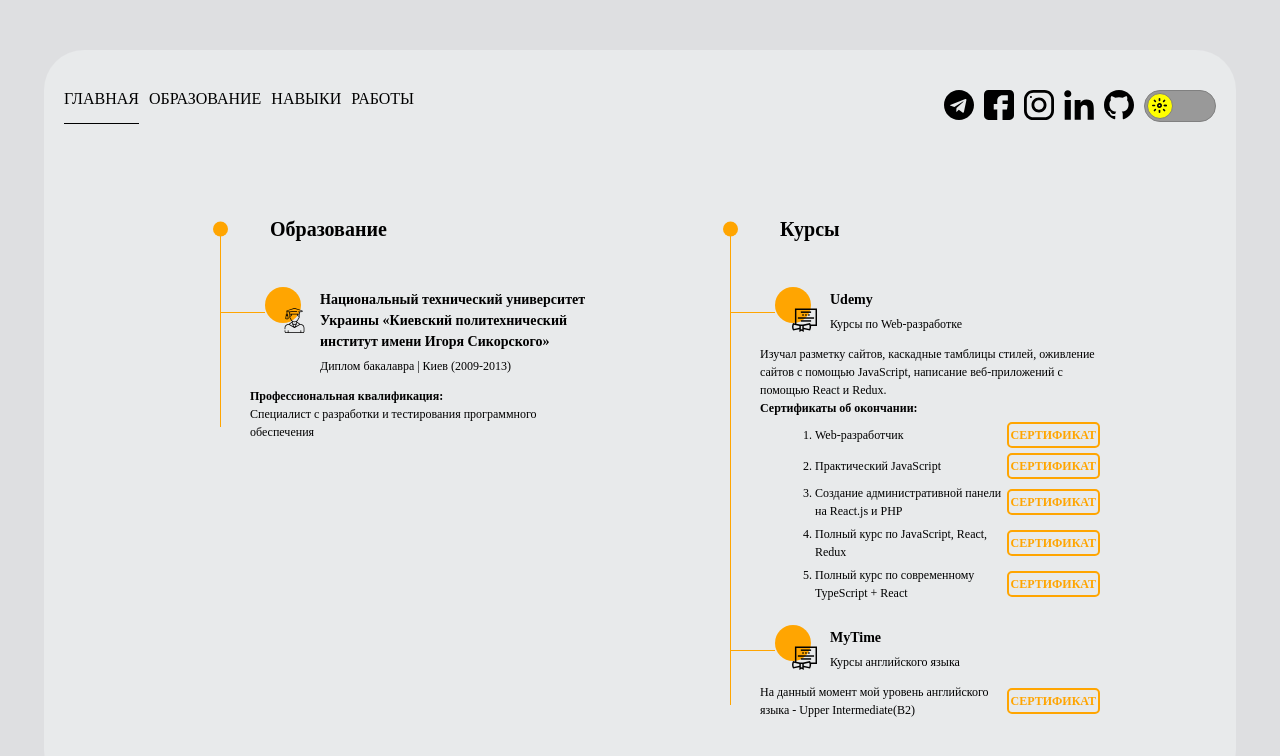
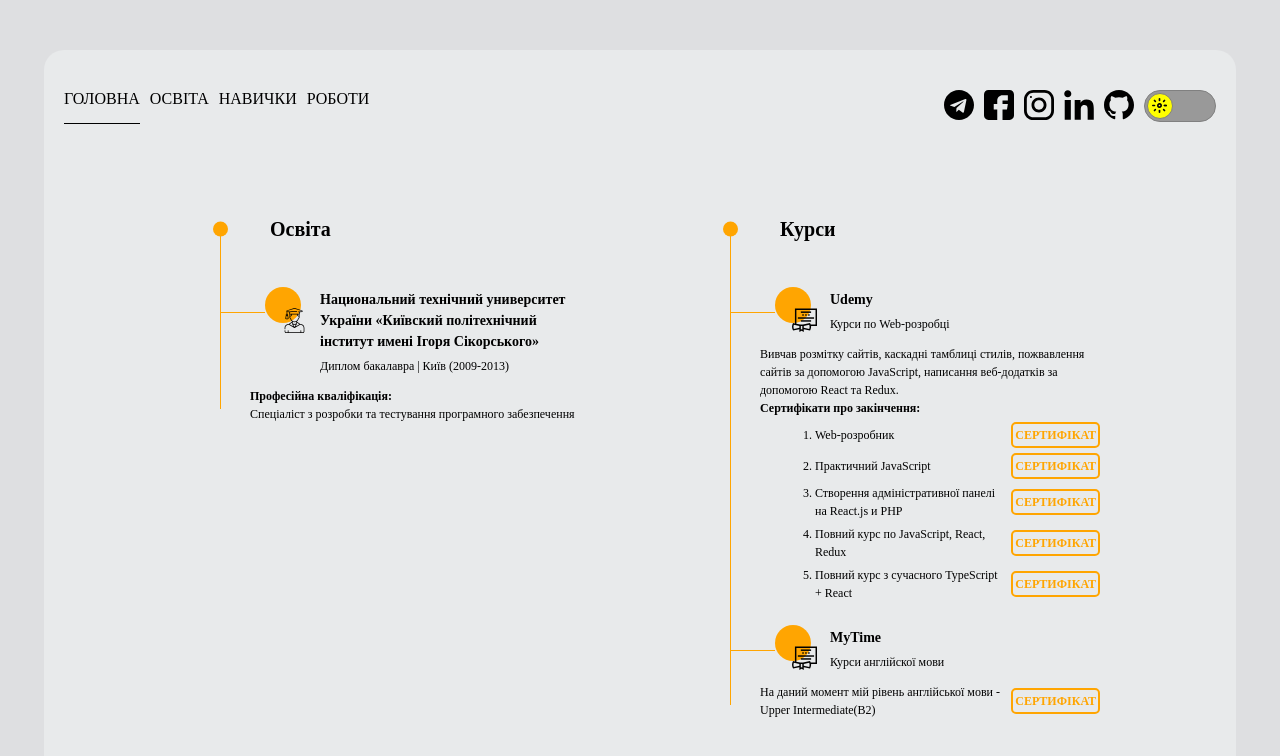
Before and after one commit to Sorini92/reactportfolio, a React (Create React App) app: page /education in a window 1280 px wide. Shown: the top 756 px of the page. Built offline with nearby package versions, Linux system fonts and the light colour scheme; a web font is replaced by a local one.

Commit message:
some changes

```diff
--- a/src/App.scss
+++ b/src/App.scss
@@ -30,7 +30,7 @@ body, html {
     width: 1240px;
     padding: 20px;
     margin: 0 auto;
-    border-radius: 40px;
+    border-radius: 20px;
     color: black;
     background-color: rgb(232, 234, 235);
     font-family: 'Merienda', cursive;
@@ -41,11 +41,11 @@ body, html {
         width: 1240px;
         padding: 20px;
         margin: 0 auto;
-        border-radius: 3%;
+        border-radius: 20px;
         color: black;
         font-family: 'Merienda', cursive;
         font-family: 'Tillana', cursive;
-        background-color: rgb(30, 34, 36);
+        background-color: rgb(46, 51, 53);
     }
 }
 
--- a/src/components/education/Education.js
+++ b/src/components/education/Education.js
@@ -7,7 +7,7 @@ const Education = ({theme}) => {
             <div className="education">
                 <div className="education__wrapper">
                     <div className="education__column uk-animation-scale-up uk-transform-origin-top-center">
-                        <h3 className={`title title_fz20 ${theme === "light" ? "education__column-title" : "education__column-darktitle"}`}>Образование</h3>
+                        <h3 className={`title title_fz20 ${theme === "light" ? "education__column-title" : "education__column-darktitle"}`}>Освіта</h3>
                         <ul className="education__list">
                             <li className="education__list-item">
                                 <div className="education__item">
@@ -15,19 +15,19 @@ const Education = ({theme}) => {
                                         <div className="education__item-icon">
                                             {theme === "light" ? <img src={process.env.PUBLIC_URL + '/resources/icons/experience/university.svg'} alt="university"/> : <img src={process.env.PUBLIC_URL + '/resources/icons/experience/darkuniversity.svg'} alt="university"/>}
                                         </div>
-                                        <h4 className={`${theme === "light" ? "education__item-title" : "education__item-darktitle"} title title_fz14`}>Национальный технический университет Украины «Киевский политехнический институт имени Игоря Сикорского»</h4>
-                                        <div className={theme === "light" ? `education__item-location` : "education__item-darklocation"}>Диплом бакалавра | Киев (2009-2013)</div>
+                                        <h4 className={`${theme === "light" ? "education__item-title" : "education__item-darktitle"} title title_fz14`}>Национальний технічний университет України «Київский політехнічний інститут имені Ігоря Сікорського»</h4>
+                                        <div className={theme === "light" ? `education__item-location` : "education__item-darklocation"}>Диплом бакалавра | Київ (2009-2013)</div>
                                     </div>
                                     <div className={theme === "light" ? "education__item-body" : "education__item-darkbody"}>
-                                        <strong>Профессиональная квалификация:</strong><br/>
-                                        Cпециалист с разработки и тестирования программного обеспечения
+                                        <strong>Професійна кваліфікація:</strong><br/>
+                                        Спеціаліст з розробки та тестування програмного забезпечення
                                     </div>
                                 </div>
                             </li>
                         </ul>
                     </div>
                     <div className="education__column uk-animation-scale-up uk-transform-origin-top-center">
-                        <h3 className={`title title_fz20 ${theme === "light" ? "education__column-title" : "education__column-darktitle"}`}>Курсы</h3>
+                        <h3 className={`title title_fz20 ${theme === "light" ? "education__column-title" : "education__column-darktitle"}`}>Курси</h3>
                         <ul className="education__list">
                             <li className="education__list-item">
                                 <div className="education__item">
@@ -36,40 +36,40 @@ const Education = ({theme}) => {
                                             {theme === "light" ? <img src={process.env.PUBLIC_URL + "/resources/icons/experience/courses.svg"} alt="front-end"/> : <img src={process.env.PUBLIC_URL + "/resources/icons/experience/darkcourses.svg"} alt="front-end"/>}
                                         </div>
                                         <h4 className={`${theme === "light" ? "education__item-title" : "education__item-darktitle"} title title_fz14`}>Udemy</h4>
-                                        <div className={theme === "light" ? `education__item-location` : "education__item-darklocation"}>Курсы по Web-разработке </div>
+                                        <div className={theme === "light" ? `education__item-location` : "education__item-darklocation"}>Курси по Web-розробці </div>
                                     </div>
                                     <div className={theme === "light" ? "education__item-body" : "education__item-darkbody"}>
-                                        Изучал разметку сайтов, каскадные тамблицы стилей, оживление сайтов с помощью JavaScript, написание веб-приложений с помощью React и Redux.<br/>
-                                        <strong>Сертификаты об окончании:</strong>
+                                        Вивчав розмітку сайтів, каскадні тамблиці стилів, пожвавлення сайтів за допомогою JavaScript, написання веб-додатків за допомогою React та Redux.<br/>
+                                        <strong>Сертифікати про закінчення:</strong>
                                         <ol className="education__item-body-list">
                                             <li>
                                                 <div className="education__item-body-list-item">
-                                                    <div>Web-разработчик </div>
-                                                    <a href={process.env.PUBLIC_URL + "/resources/img/sertificates/webdev.jpg"} className="education__item-body-btn" target="_blank" rel="noreferrer">Сертификат</a>
+                                                    <div>Web-розробник </div>
+                                                    <a href={process.env.PUBLIC_URL + "/resources/img/sertificates/webdev.jpg"} className="education__item-body-btn" target="_blank" rel="noreferrer">Сертифікат</a>
                                                 </div>
                                             </li>
                                             <li>
                                                 <div className="education__item-body-list-item">
-                                                    <div>Практический JavaScript </div>
-                                                    <a href={process.env.PUBLIC_URL + "/resources/img/sertificates/practJS.jpg"} className="education__item-body-btn" target="_blank" rel="noreferrer">Сертификат</a>
+                                                    <div>Практичний JavaScript </div>
+                                                    <a href={process.env.PUBLIC_URL + "/resources/img/sertificates/practJS.jpg"} className="education__item-body-btn" target="_blank" rel="noreferrer">Сертифікат</a>
                                                 </div>
                                             </li>
                                             <li>
                                                 <div className="education__item-body-list-item">
-                                                    <div>Создание административной панели на React.js и PHP</div>
-                                                    <a href={process.env.PUBLIC_URL + "/resources/img/sertificates/admin.jpg"} className="education__item-body-btn" target="_blank" rel="noreferrer">Сертификат</a>
+                                                    <div>Створення адміністративної панелі на React.js и PHP</div>
+                                                    <a href={process.env.PUBLIC_URL + "/resources/img/sertificates/admin.jpg"} className="education__item-body-btn" target="_blank" rel="noreferrer">Сертифікат</a>
                                                 </div>
                                             </li>
                                             <li>
                                                 <div className="education__item-body-list-item">
-                                                    <div>Полный курс по JavaScript, React, Redux</div>
-                                                    <a href={process.env.PUBLIC_URL + "/resources/img/sertificates/fullcurse.jpg"} className="education__item-body-btn" target="_blank" rel="noreferrer">Сертификат</a>
+                                                    <div>Повний курс по JavaScript, React, Redux</div>
+                                                    <a href={process.env.PUBLIC_URL + "/resources/img/sertificates/fullcurse.jpg"} className="education__item-body-btn" target="_blank" rel="noreferrer">Сертифікат</a>
                                                 </div>
                                             </li>
                                             <li>
                                                 <div className="education__item-body-list-item">
-                                                    <div>Полный курс по современному TypeScript + React</div>
-                                                    <a href={process.env.PUBLIC_URL + "/resources/img/sertificates/typescriptsertificate.jpg"} className="education__item-body-btn" target="_blank" rel="noreferrer">Сертификат</a>
+                                                    <div>Повний курс з сучасного TypeScript + React</div>
+                                                    <a href={process.env.PUBLIC_URL + "/resources/img/sertificates/typescriptsertificate.jpg"} className="education__item-body-btn" target="_blank" rel="noreferrer">Сертифікат</a>
                                                 </div>
                                             </li>
                                         </ol>
@@ -81,12 +81,12 @@ const Education = ({theme}) => {
                                             {theme === "light" ? <img src={process.env.PUBLIC_URL + "/resources/icons/experience/courses.svg"} alt="front-end"/> : <img src={process.env.PUBLIC_URL + "/resources/icons/experience/darkcourses.svg"} alt="front-end"/>}
                                         </div>
                                         <h4 className={`${theme === "light" ? "education__item-title" : "education__item-darktitle"} title title_fz14`}>MyTime</h4>
-                                        <div className={theme === "light" ? `education__item-location` : "education__item-darklocation"}>Курсы английского языка</div>
+                                        <div className={theme === "light" ? `education__item-location` : "education__item-darklocation"}>Курси англійскої мови</div>
                                     </div>
                                     <div className={theme === "light" ? "education__item-body" : "education__item-darkbody"}>
                                         <div className="education__item-body-list-item">
-                                            <div>На данный момент мой уровень английского языка - Upper Intermediate(B2)</div>
-                                            <a href={process.env.PUBLIC_URL + "/resources/img/sertificates/english.jpg"} className="education__item-body-btn" target="_blank" rel="noreferrer">Сертификат</a>
+                                            <div>На даний момент мій рівень англійської мови - Upper Intermediate(B2)</div>
+                                            <a href={process.env.PUBLIC_URL + "/resources/img/sertificates/english.jpg"} className="education__item-body-btn" target="_blank" rel="noreferrer">Сертифікат</a>
                                         </div>
                                     </div>
                                 </div>
--- a/src/components/header/Header.js
+++ b/src/components/header/Header.js
@@ -16,18 +16,18 @@ const Header = ({setTheme, theme}) => {
     };
 
     const links = [
-        {to: '/', text: 'ГЛАВНАЯ'},
-        {to: '/education', text: 'ОБРАЗОВАНИЕ'},
-        {to: '/skills', text: 'НАВЫКИ'},
-        {to: '/works', text: 'РАБОТЫ'},
+        {to: '/', text: 'ГОЛОВНА'},
+        {to: '/education', text: 'ОСВІТА'},
+        {to: '/skills', text: 'НАВИЧКИ'},
+        {to: '/works', text: 'РОБОТИ'},
     ]
 
     const socials = [
-        {lightimg: "/resources/icons/social/telegram.svg", darkimg: "/resources/icons/social/darktelegram.svg", alt: 'telegram', href: ''},
-        {lightimg: "/resources/icons/social/facebook.svg", darkimg: "/resources/icons/social/darkfacebook.svg", alt: 'facebook', href: ''},
-        {lightimg: "/resources/icons/social/Instagram.svg", darkimg: "/resources/icons/social/darkInstagram.svg", alt: 'instagram', href: ''},
-        {lightimg: "/resources/icons/social/linkedin.svg", darkimg: "/resources/icons/social/darklinkedin.svg", alt: 'linkedIn', href: ''},
-        {lightimg: "/resources/icons/social/github.svg", darkimg: "/resources/icons/social/darkgithub.svg", alt: 'github', href: ''},
+        {lightimg: "/resources/icons/social/telegram.svg", darkimg: "/resources/icons/social/darktelegram.svg", alt: 'telegram', href: 't.me/artbed'},
+        {lightimg: "/resources/icons/social/facebook.svg", darkimg: "/resources/icons/social/darkfacebook.svg", alt: 'facebook', href: 'https://www.facebook.com/artem.bedlinskiy'},
+        {lightimg: "/resources/icons/social/Instagram.svg", darkimg: "/resources/icons/social/darkInstagram.svg", alt: 'instagram', href: 'https://www.instagram.com/artembedlinsky/'},
+        {lightimg: "/resources/icons/social/linkedin.svg", darkimg: "/resources/icons/social/darklinkedin.svg", alt: 'linkedIn', href: 'https://www.linkedin.com/in/artem-bedlinskyi-558778221/'},
+        {lightimg: "/resources/icons/social/github.svg", darkimg: "/resources/icons/social/darkgithub.svg", alt: 'github', href: 'https://github.com/Sorini92'},
     ];
 
     const handleChangeTheme = (temp) => {
--- a/src/components/skills/Skills.js
+++ b/src/components/skills/Skills.js
@@ -3,16 +3,16 @@ import "./skills.scss";
 const Skills = ({theme}) => {
 
     const skills = [
-        {darkimg: "/resources/icons/skills/darkhtml5.svg", lightimg: "/resources/icons/skills/html5.svg", title: "HTML5", description: "Именно он создает каркас вашего сайта или приложения, а пятая версия позволит мне создавать более SEO-оптимизированную структуру вашего продукта"},
-        {darkimg: "/resources/icons/skills/darkcss3.svg", lightimg: "/resources/icons/skills/css3.svg", title: "CSS3", description: "Этот язык стилей позволяет мне создавать абсолютно любой внешний вид вашего сайта или приложения. Все ограничивается только вашей фантазией!"},
-        {darkimg: "/resources/icons/skills/sass.svg", lightimg: "/resources/icons/skills/sass.svg", title: "Sass", description: "модуль, включенный в Haml. Sass — это метаязык на основе CSS, предназначенный для увеличения уровня абстракции CSS-кода и упрощения файлов каскадных таблиц стилей."},
-        {darkimg: "/resources/icons/skills/darkjs.svg", lightimg: "/resources/icons/skills/js.svg", title: "JavaScript", description: "Этот язык программирования позволяет оживить все что угодно: слайдеры, окна, подсказки, вкладки, получение данных от сервера и многое другое"},
-        {darkimg: "/resources/icons/skills/react.svg",lightimg: "/resources/icons/skills/react.svg", title: "React", description: "Эта библиотека позволяет создавать web-приложения. Мы можем создать максимально интерактивный продукт именно под ваши цели"},
-        {darkimg: "/resources/icons/skills/typescript.svg", lightimg: "/resources/icons/skills/typescript.svg", title: "TypeScript", description: "TypeScript — язык программирования, позиционируемый как средство разработки веб-приложений, расширяющее возможности JavaScript"},
-        {darkimg: "/resources/icons/skills/redux.svg",lightimg: "/resources/icons/skills/redux.svg", title: "Redux", description: "Redux — библиотека для JavaScript с открытым исходным кодом, предназначенная для управления состоянием приложения."},
-        {darkimg: "/resources/icons/skills/darknextjs.svg",lightimg: "/resources/icons/skills/nextjs.svg", title: "Nextjs", description: "Next.js — фреймворк предназначен для решения проблемы React.js, связанной с отрисовкой приложения на стороне сервера - SSR. Работает на сервере и в браузере."},
-        {darkimg: "/resources/icons/skills/git.svg",lightimg: "/resources/icons/skills/git.svg", title: "Git", description: "Git — распределённая система контроля версий, которая даёт возможность разработчикам отслеживать изменения в файлах и работать над одним проектом совместно с коллегами."},
-        {darkimg: "/resources/icons/skills/darkgithub.svg",lightimg: "/resources/icons/skills/github.svg", title: "GitHub", description: "GitHub — крупнейший веб-сервис для хостинга IT-проектов и их совместной разработки. Веб-сервис основан на системе контроля версий Git."},
+        {darkimg: "/resources/icons/skills/darkhtml5.svg", lightimg: "/resources/icons/skills/html5.svg", title: "HTML5", description: "Саме він створює каркас вашого сайту або програми, а п'ята версія дозволить мені створювати більш SEO-оптимізовану структуру вашого продукту"},
+        {darkimg: "/resources/icons/skills/darkcss3.svg", lightimg: "/resources/icons/skills/css3.svg", title: "CSS3", description: "Ця мова стилів дозволяє мені створювати абсолютно будь-який зовнішній вигляд вашого сайту або програми. Все обмежується лише вашою фантазією!"},
+        {darkimg: "/resources/icons/skills/sass.svg", lightimg: "/resources/icons/skills/sass.svg", title: "Sass", description: "Модуль, включений до Haml. Sass - це метамова на основі CSS, призначена для збільшення рівня абстракції CSS-коду та спрощення файлів каскадних таблиць стилів."},
+        {darkimg: "/resources/icons/skills/darkjs.svg", lightimg: "/resources/icons/skills/js.svg", title: "JavaScript", description: "Ця мова програмування дозволяє оживити все, що завгодно: слайдери, вікна, підказки, вкладки, отримання даних від сервера та багато іншого"},
+        {darkimg: "/resources/icons/skills/react.svg",lightimg: "/resources/icons/skills/react.svg", title: "React", description: "Ця бібліотека дозволяє створювати веб-додатки. Ми можемо створити максимально інтерактивний продукт саме під ваші цілі"},
+        {darkimg: "/resources/icons/skills/typescript.svg", lightimg: "/resources/icons/skills/typescript.svg", title: "TypeScript", description: "TypeScript — мова програмування, що позиціонується як засіб розробки веб-додатків, що розширює можливості JavaScript"},
+        {darkimg: "/resources/icons/skills/redux.svg",lightimg: "/resources/icons/skills/redux.svg", title: "Redux", description: "Redux — бібліотека для JavaScript з відкритим кодом, призначена для керування станом програми."},
+        {darkimg: "/resources/icons/skills/darknextjs.svg",lightimg: "/resources/icons/skills/nextjs.svg", title: "Nextjs", description: "Next.js - фреймворк призначений для вирішення проблеми React.js, пов'язаної з малюванням програми на стороні сервера - SSR. Працює на сервері та в браузері."},
+        {darkimg: "/resources/icons/skills/git.svg",lightimg: "/resources/icons/skills/git.svg", title: "Git", description: "Git – розподілена система контролю версій, яка дає можливість розробникам відстежувати зміни у файлах та працювати над одним проектом спільно з колегами."},
+        {darkimg: "/resources/icons/skills/darkgithub.svg",lightimg: "/resources/icons/skills/github.svg", title: "GitHub", description: "GitHub - найбільший веб-сервіс для хостингу IT-проектів та їхньої спільної розробки. Веб-сервіс базується на системі контролю версій Git."},
     ]
 
     let prefix = theme === "light" ? "skills" : "darkskills";
```
Also changed, not shown: src/components/home/Home.js (+6 -6 lines), src/components/works/works.scss (+4 -4 lines).
